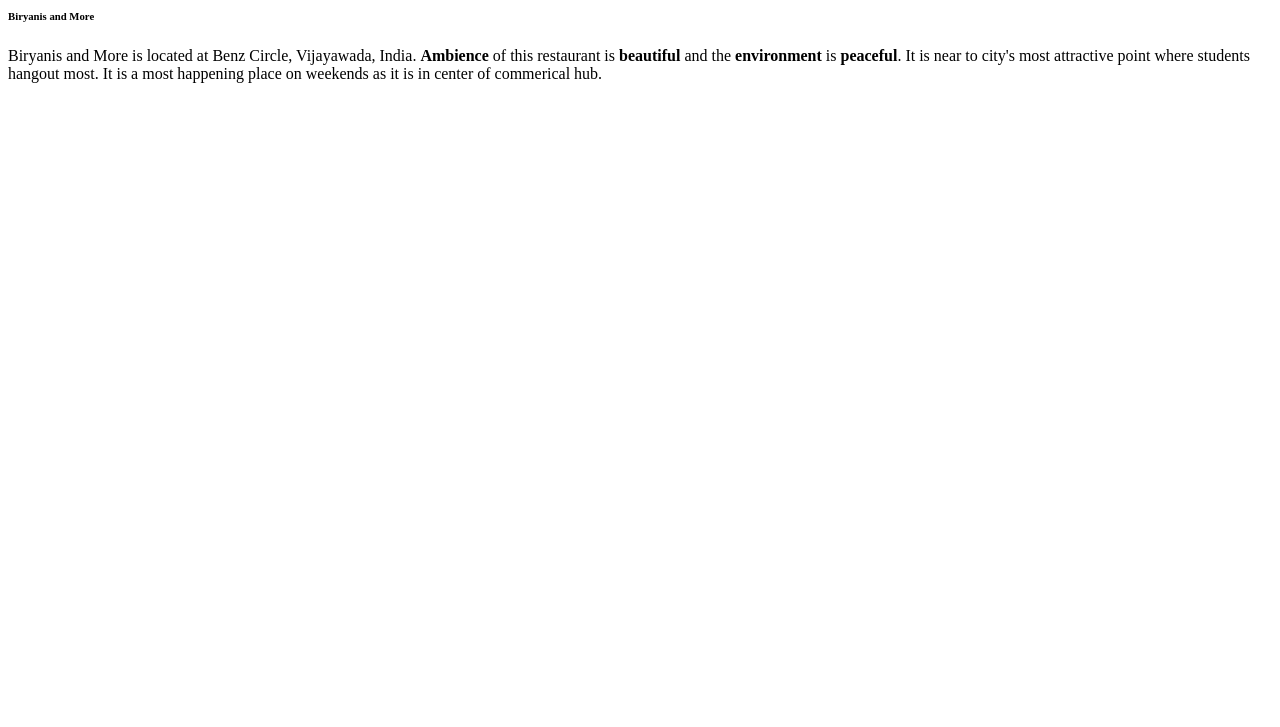
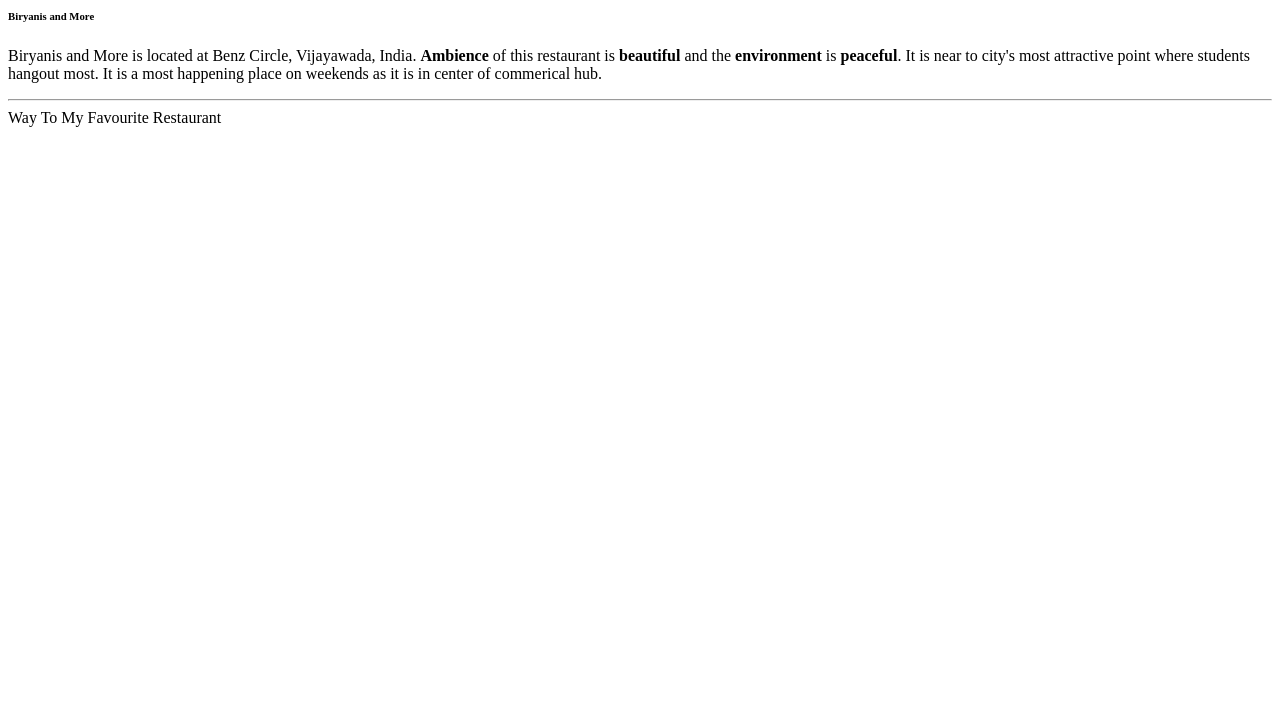
Before and after one commit to 44-563-Web-Apps-S22/webapps-s22-assignment-3-sravanijakkula, a plain HTML site: page index.html in a window 1280 px wide. Shown: the part 73-800 px from the top of the page. Drawn offline with Linux system fonts and the light colour scheme.

Commit message:
Update index.html

```diff
--- a/index.html
+++ b/index.html
@@ -2,14 +2,18 @@
 <html>
     <head>
         <title>Assignment 3</title>
-        <body>
+    </head>
+    <body>
+    <h1>Sravani Jakkula</h1>
 
-    <h1>Sravani Jakkula</h1>
-        </body>
-    </head>
+
         <h6>Biryanis and More</h6>
         <p>Biryanis and More is located at Benz Circle, Vijayawada, India.
            <b>Ambience</b> of this restaurant is <b>beautiful</b> and the <b>environment</b> is <b>peaceful</b>. It is near to city's most attractive point where students hangout most. It is a most happening place on weekends as it is in center of commerical hub.
         </p>
-
+        <hr>
+        <head>
+            Way To My Favourite Restaurant
+        </head>
+    </body>
 </html>
```
